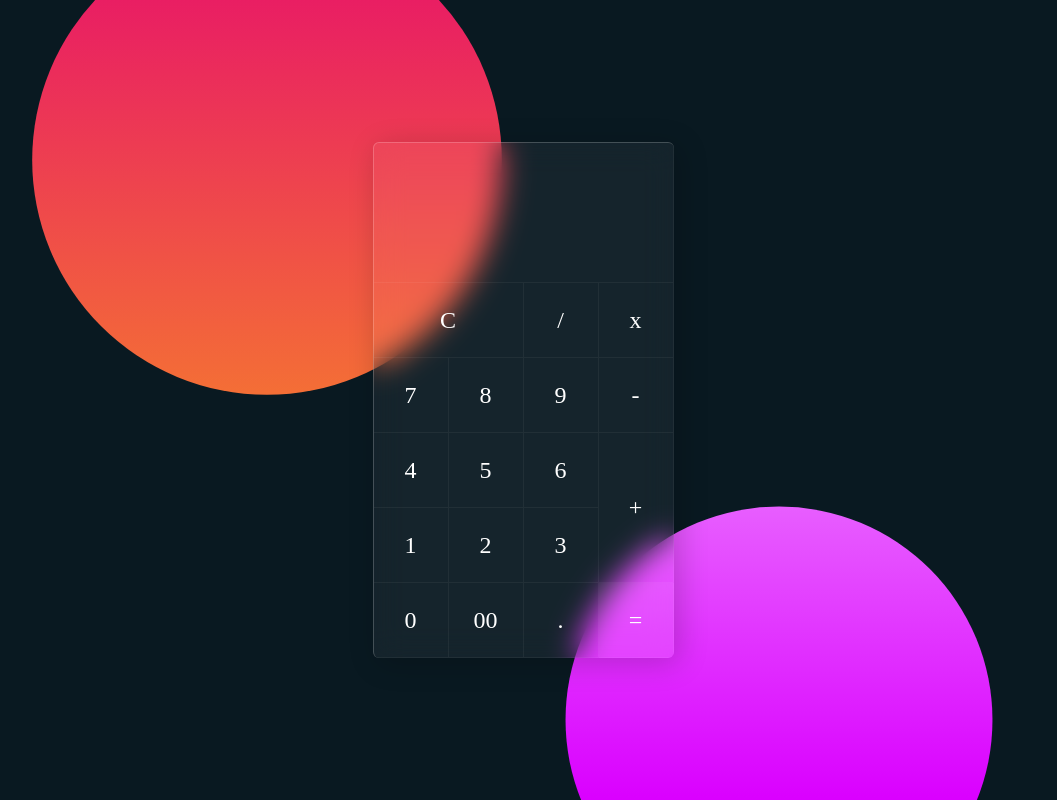
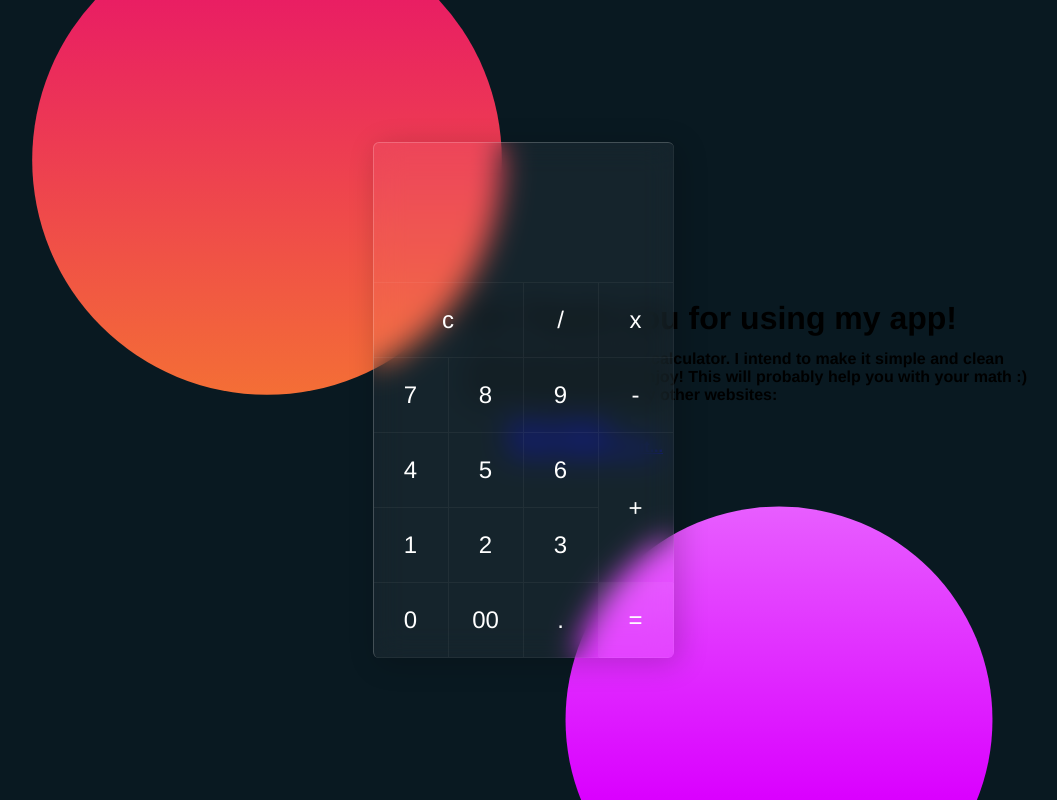
Before and after one commit to VincentThomas06/fancy-calculator, a PHP site: page /home.html in a window 1280 px wide. Shown: the whole page, without its empty margins (117-1174 px from the left). Run offline with PHP 8.4, Linux system fonts and the light colour scheme.

Commit message:
Added bit of text

```diff
--- a/home.html
+++ b/home.html
@@ -1,6 +1,7 @@
 <!DOCTYPE html>
 <html lang="en">
   <head>
+    <meta charset = "UTF-8" name = "Fancy Calculator" content = "This website is the perfect calculator for you! It's got all the functionallity you would want from a calculator and a fancy ui!">
     <title>Calculator</title>
     <link rel="stylesheet" type="text/css" href="style.css" />
     <link rel="apple-touch-icon" sizes="180x180" href="/apple-touch-icon.png">
@@ -12,10 +13,23 @@
     <meta name="theme-color" content="#ffffff">
   </head>
   <body>
+      <h1>Hi! Thank you for using my app!</h1>
+      <p>
+          <b>
+              Thank you for using my calculator. I intend to make it simple and clean<br>
+              with no ads for you to enjoy! This will probably help you with your math :)<br>
+              Here are some link to my other websites:<b>
+              <b>
+            <ul>
+                <li><a href = "https://youtu.be/s7iuavaLnx8" target = "_blank">Main website</a></li>
+                <li><a href = "https://youtu.be/J0qULWEdRv8" target = "_blank">Some random shit...</a></li>
+            </ul>
+              </p>
+
     <div class="container">
       <form class="calculator" name="calc">
         <input type="text" readonly class="value" name="txt" />
-        <span class="num clear" onclick="calc.txt.value=''">C</span>
+        <span class="num clear" onclick="calc.txt.value=''">c</span>
         <span class="num" onclick="document.calc.txt.value +='/'">/</span>
         <span class="num" onclick="document.calc.txt.value +='*'">x</span>
         <span class="num" onclick="document.calc.txt.value +='7'">7</span>
--- a/style.css
+++ b/style.css
@@ -3,7 +3,7 @@
     margin: 0;
     padding: 0;
     box-sizing: border-box;
-    font-family: "Cascadia Code";
+    font-family: "Helvetica";
 }
 body
 {
@@ -109,3 +109,21 @@ body::after
 {
     background: rgba(255, 255, 255, 0.05)
 }
+
+h1 {
+    position: absolute;
+    right: 206px;
+    top: 300px;
+}
+
+p {
+    position: absolute;
+    right: 136px;
+    top: 350px;
+    color:rgb(0, 0, 0, 1);
+}
+ul {
+    position: absolute;
+    right: 500px;
+    top: 420px;
+}
```
